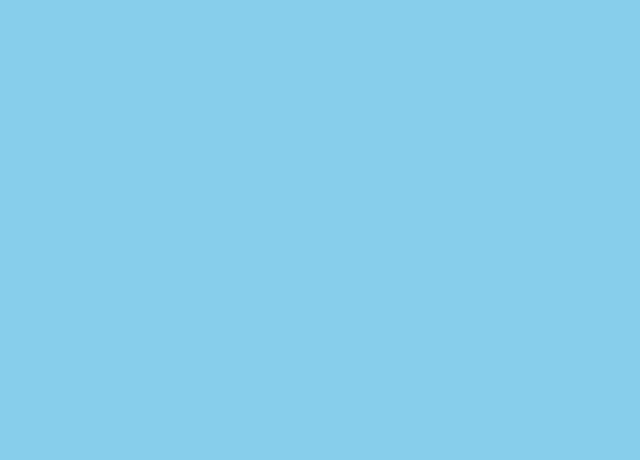
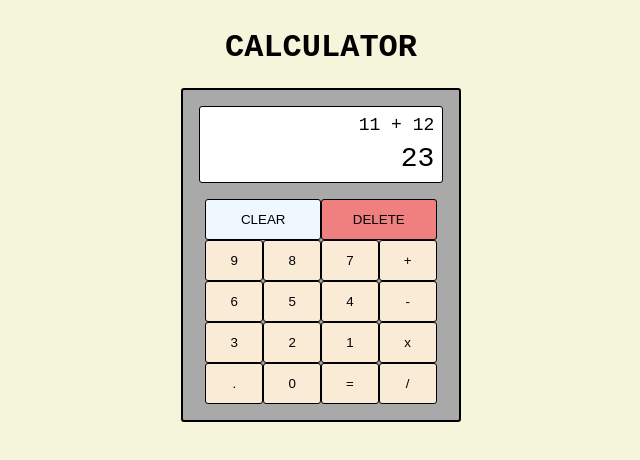
Before and after one commit to ishaan-jamdar/calculator, a plain HTML site: page index.html in a window 1280 px wide. Shown: the whole page, without its empty margins (319-959 px from the left). Drawn offline with Linux system fonts and the light colour scheme.

Commit message:
Added styles, buttons, and screen functionality

```diff
--- a/index.html
+++ b/index.html
@@ -8,9 +8,36 @@
   <link rel="stylesheet" href="./style.css">
 </head>
 <body>
-  <div class="calculator">
-    <div class="screen"></div>
-    <div class="buttons"></div>
+  <header>
+    <h1>CALCULATOR</h1>
+  </header>
+  <div class="main">
+    <div class="calculator">
+      <div class="screen">
+        <p class="history">11 + 12</p>
+        <p class="current">23</p>
+      </div>
+      <div class="buttons">
+        <button id="clear">CLEAR</button>
+        <button id="delete">DELETE</button>
+        <button class="num">9</button>
+        <button class="num">8</button>
+        <button class="num">7</button>
+        <button class="op">+</button>
+        <button class="num">6</button>
+        <button class="num">5</button>
+        <button class="num">4</button>
+        <button class="op">-</button>
+        <button class="num">3</button>
+        <button class="num">2</button>
+        <button class="num">1</button>
+        <button class="op">x</button>
+        <button id="decimal">.</button>
+        <button class="num">0</button>
+        <button id="equals">=</button>
+        <button id="divide">/</button>
+      </div>
+    </div>
   </div>
   <script src="./script.js"></script>
 </body>
--- a/script.js
+++ b/script.js
@@ -1,3 +1,34 @@
+const nums = document.querySelectorAll('.num');
+const operators = document.querySelectorAll('.op');
+const decimal = document.querySelector('#decimal');
+const clearBtn = document.querySelector('#clear');
+const deleteBtn = document.querySelector('#delete');
+const prevScreen = document.querySelector('.history');
+const mainScreen = document.querySelector('.current');
+
+for (let num of nums) {
+  num.addEventListener('click', () => mainScreen.textContent += num.textContent);
+}
+
+for (let op of operators) {
+  op.addEventListener('click', () => {
+
+  });
+}
+
+decimal.addEventListener('click', () => {
+  if (!mainScreen.textContent.includes('.')) {
+    mainScreen.textContent += '.';
+  }
+});
+
+clearBtn.addEventListener('click', () => {
+  prevScreen.textContent = '';
+  mainScreen.textContent = '';
+});
+
+deleteBtn.addEventListener('click', () => mainScreen.textContent = mainScreen.textContent.slice(0, -1));
+
 function add(a, b) {
   return a + b;
 }
@@ -13,3 +44,15 @@ function multiply(a, b) {
 function divide(a, b) {
   return a / b;
 }
+
+function operate(a, b, op) {
+  if (op === '+') {
+    return add(a, b);
+  } else if (op === '-') {
+    return subtract(a, b);
+  } else if (op === 'x') {
+    return multiply(a, b);
+  } else if (op === '÷') {
+    return divide(a, b);
+  }
+}
--- a/style.css
+++ b/style.css
@@ -1,7 +1,73 @@
 body {
-  background-color: skyblue;
+  font-family: 'Courier New', Courier, monospace;
+  background-color: beige;
+}
+
+header {
+  display: flex;
+  justify-content: center;
+}
+
+.main {
+  display: flex;
+  justify-content: center;
 }
 
 .calculator {
-  background-color: navy;
+  display: flex;
+  flex-direction: column;
+  align-items: center;
+  background-color: darkgray;
+  border: 2px black solid;
+  border-radius: 3px;
 }
+
+.screen {
+  width: 242.63px;
+  margin: 16px;
+  word-wrap: break-word;
+  background-color: white;
+  border: 1px black solid;
+  border-radius: 3px;
+}
+
+p {
+  margin: 0;
+  text-align: end;
+}
+
+.history {
+  font-size: 18px;
+  padding: 8px;
+}
+
+.current {
+  padding: 0 8px 8px 8px;
+  font-size: 28px;
+}
+
+.buttons {
+  margin: 0px 16px 16px 16px;
+  display: grid;
+  grid-template-columns: repeat(4, 1fr);
+}
+
+button {
+  padding: 12px 24px;
+  background-color: antiquewhite;
+  border: 1px black solid;
+  border-radius: 3px;
+}
+
+#clear,
+#delete {
+  grid-column: span 2;
+}
+
+#clear {
+  background-color: aliceblue;
+}
+
+#delete {
+  background-color: lightcoral;
+}
```
